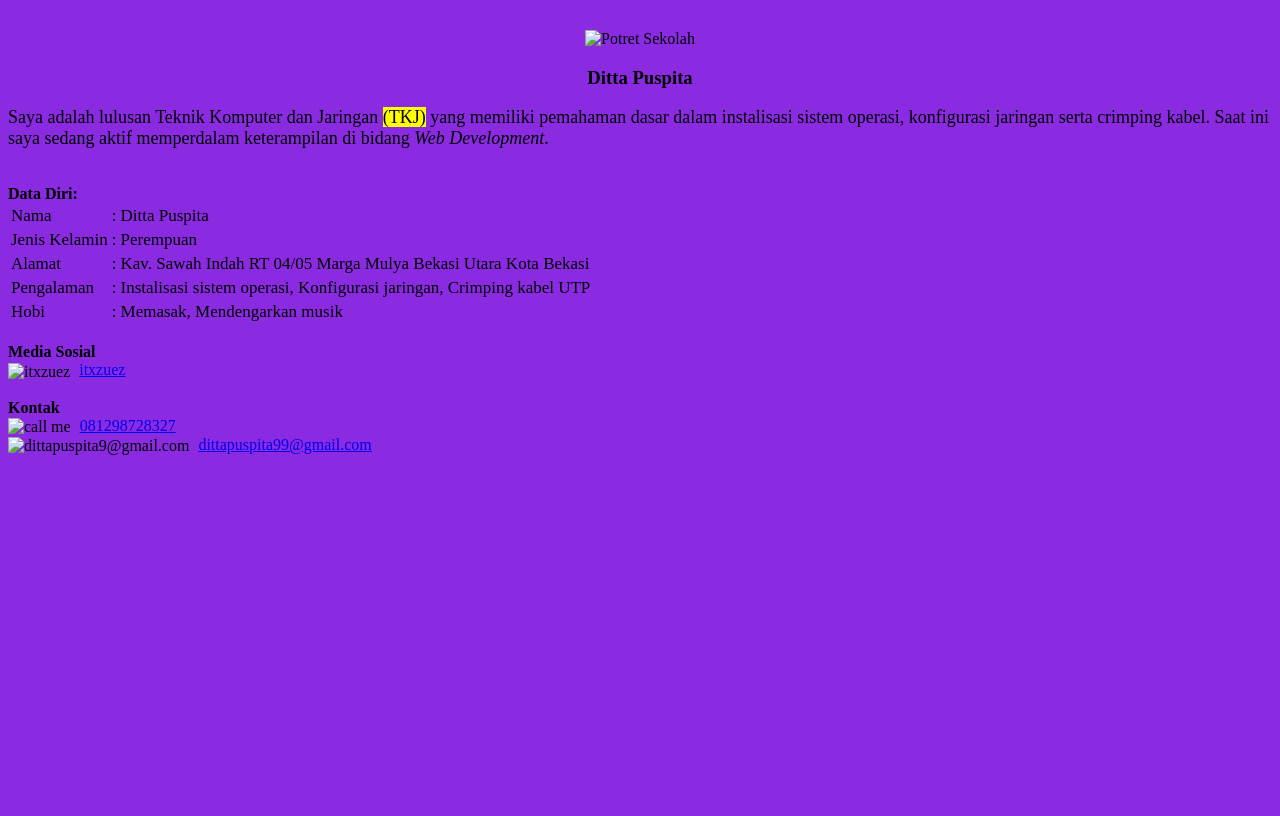
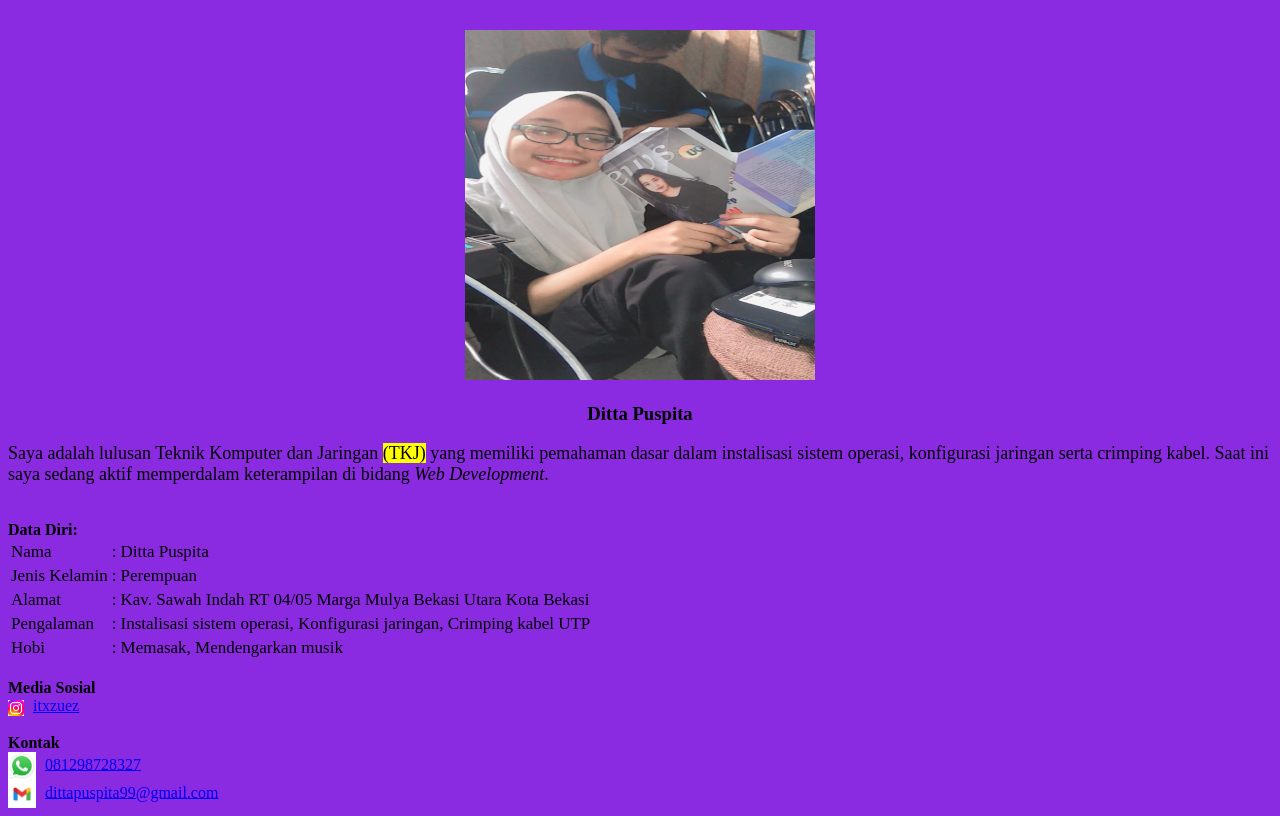
Before and after one commit to Ditta-99/web-1, a plain HTML site: page index.html in a window 1280 px wide. Shown: the part 95-911 px from the top of the page. Before the commit the page ends 800 px from the top, so only its background shows below. Drawn offline with Linux system fonts and the light colour scheme.

Commit message:
Hapus perintah 'img pada setiap gambar'

```diff
--- a/index.html
+++ b/index.html
@@ -9,7 +9,7 @@
 <body>
     <h1 align="center">"About Me"</h1>
     <center>
-<img src="img/my self.jpg" alt="Potret Sekolah" width="350px" height="350px">
+<img src="my self.jpg" alt="Potret Sekolah" width="350px" height="350px">
     </center>
     <h3 align="center">Ditta Puspita</h3>
     <p>Saya adalah lulusan Teknik Komputer dan Jaringan <mark>(TKJ)</mark> yang memiliki pemahaman dasar
@@ -45,13 +45,13 @@ memperdalam keterampilan di bidang <cite>Web Development</cite>.</p> <br>
 </table>
 <br>
 <b>Media Sosial</b> <br>
-<img src="img/ig.jpg" width="16px" height="16px" alt="itxzuez" style="vertical-align: middle; margin-right: 5px;">
+<img src="ig.jpg" width="16px" height="16px" alt="itxzuez" style="vertical-align: middle; margin-right: 5px;">
 <a href="https://www.instagram.com/itxzuez/?igsh=Z25reXhkbDdjOXA0">itxzuez</a> <br>
 <br>
 <b>Kontak</b> <br>
-<img src="img/wa.jpg" width="28px" height="28px" alt="call me" style="vertical-align: middle; margin-right: 5px;">
+<img src="wa.jpg" width="28px" height="28px" alt="call me" style="vertical-align: middle; margin-right: 5px;">
 <a href="https://wa.me/081298728327" target="_blank">081298728327</a> <br>
-<img src="img/email.png" width="28px" height="28px" alt="dittapuspita9@gmail.com" style="vertical-align: middle; margin-right: 5px;">
+<img src="email.png" width="28px" height="28px" alt="dittapuspita9@gmail.com" style="vertical-align: middle; margin-right: 5px;">
 <a href="mailto:dittapuspita99@gmail.com">dittapuspita99@gmail.com</a>
 
 </body>
```
